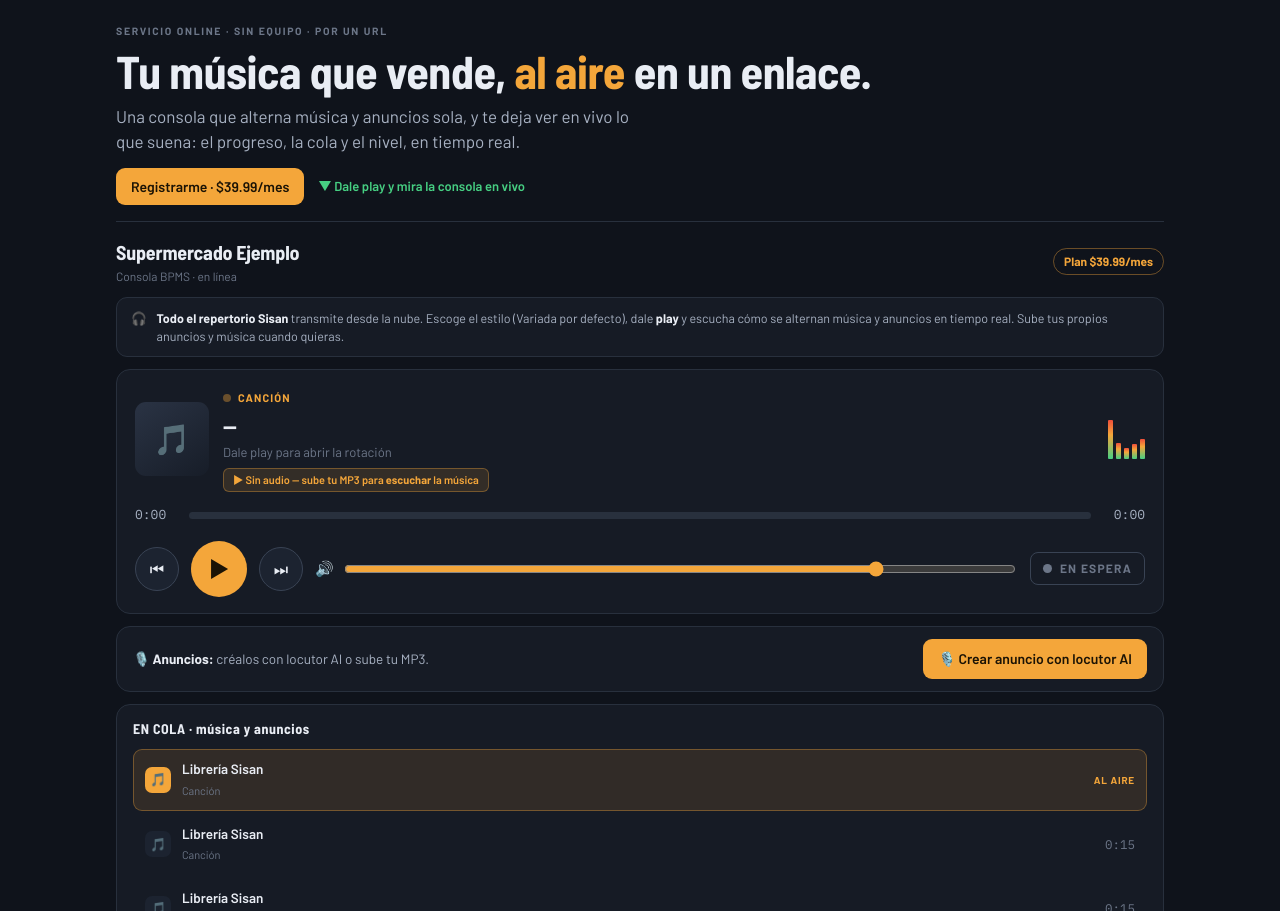
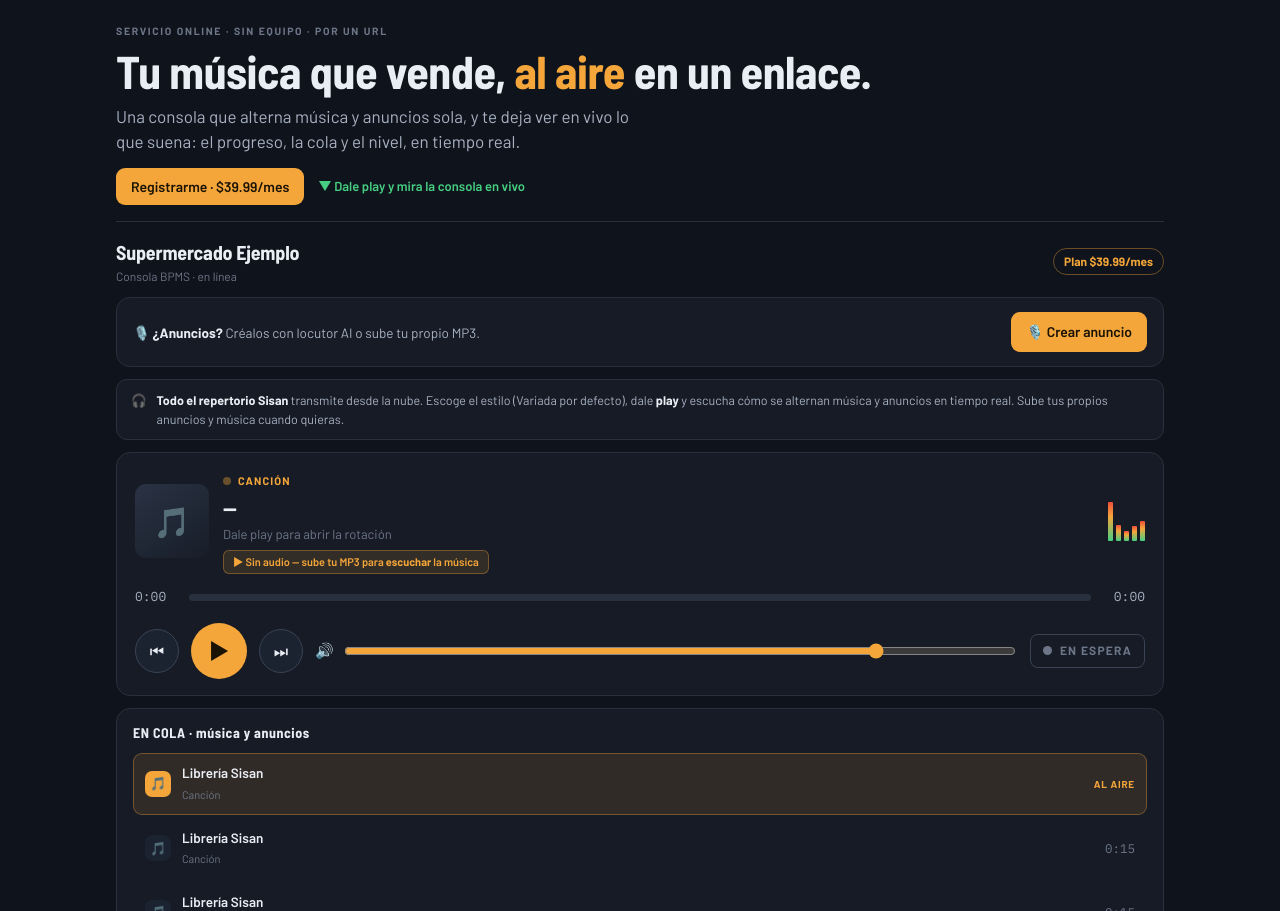
Before and after one commit to beautygenaiapp-hue/sisan-bpms-demo, a plain HTML site: page index.html in a window 1280 px wide. Shown: the part 189-1100 px from the top of the page. Drawn offline with Linux system fonts and the light colour scheme.

Commit message:
Add files via upload

```diff
--- a/index.html
+++ b/index.html
@@ -226,6 +226,12 @@
       <span class="plan">Plan $39.99/mes</span>
     </div>
 
+    <!-- ACCIÓN: crear anuncio (siempre visible, alto en la página) -->
+    <div class="panel" style="padding:14px 16px;margin-bottom:12px;display:flex;align-items:center;gap:12px;flex-wrap:wrap">
+      <span style="flex:1 1 200px;font-size:13.5px;color:var(--ink-2)">🎙️ <b style="color:var(--ink)">¿Anuncios?</b> Créalos con locutor AI o sube tu propio MP3.</span>
+      <a class="btn primary" href="generador.html" target="_blank" rel="noopener" style="flex:0 0 auto;white-space:nowrap;text-decoration:none">🎙️ Crear anuncio</a>
+    </div>
+
     <div class="infobar"><span>🎧</span><span><b>Todo el repertorio Sisan</b> transmite desde la nube. Escoge el estilo (Variada por defecto), dale <b>play</b> y escucha cómo se alternan música y anuncios en tiempo real. Sube tus propios anuncios y música cuando quieras.</span></div>
 
     <!-- DECK -->
@@ -252,12 +258,6 @@
         <div class="vol">🔊 <input id="vol" type="range" min="0" max="100" value="80"></div>
         <div class="onair" id="onair"><span class="lamp"></span> EN ESPERA</div>
       </div>
-    </div>
-
-    <!-- ACCIONES RÁPIDAS (siempre visibles) -->
-    <div class="panel" style="padding:12px 16px;margin-bottom:12px;display:flex;align-items:center;gap:12px;flex-wrap:wrap">
-      <span style="flex:1;min-width:170px;font-size:13.5px;color:var(--ink-2)">🎙️ <b style="color:var(--ink)">Anuncios:</b> créalos con locutor AI o sube tu MP3.</span>
-      <a class="btn primary" href="generador.html" target="_blank" rel="noopener" style="text-decoration:none">🎙️ Crear anuncio con locutor AI</a>
     </div>
 
     <!-- COLA EN VIVO -->
```
